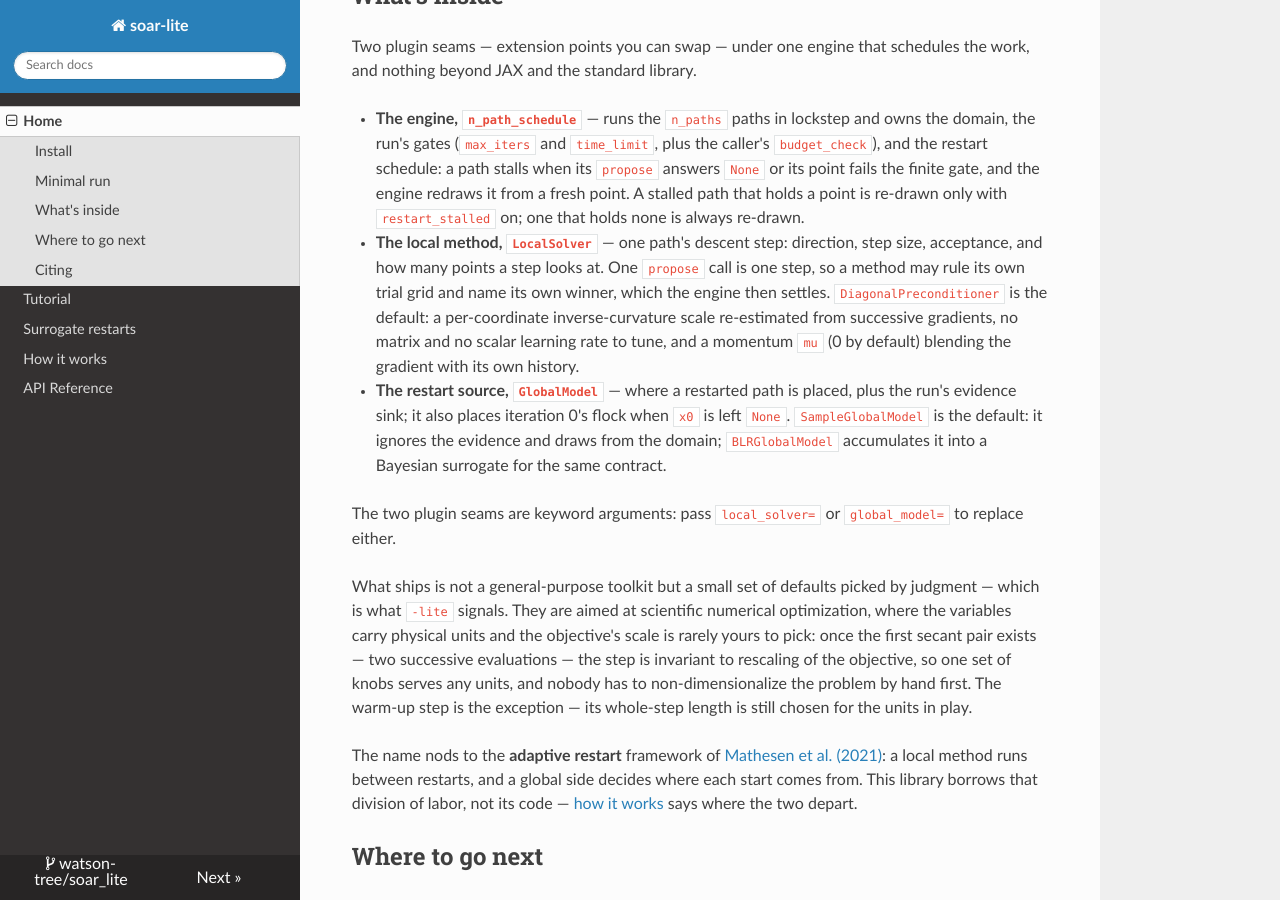
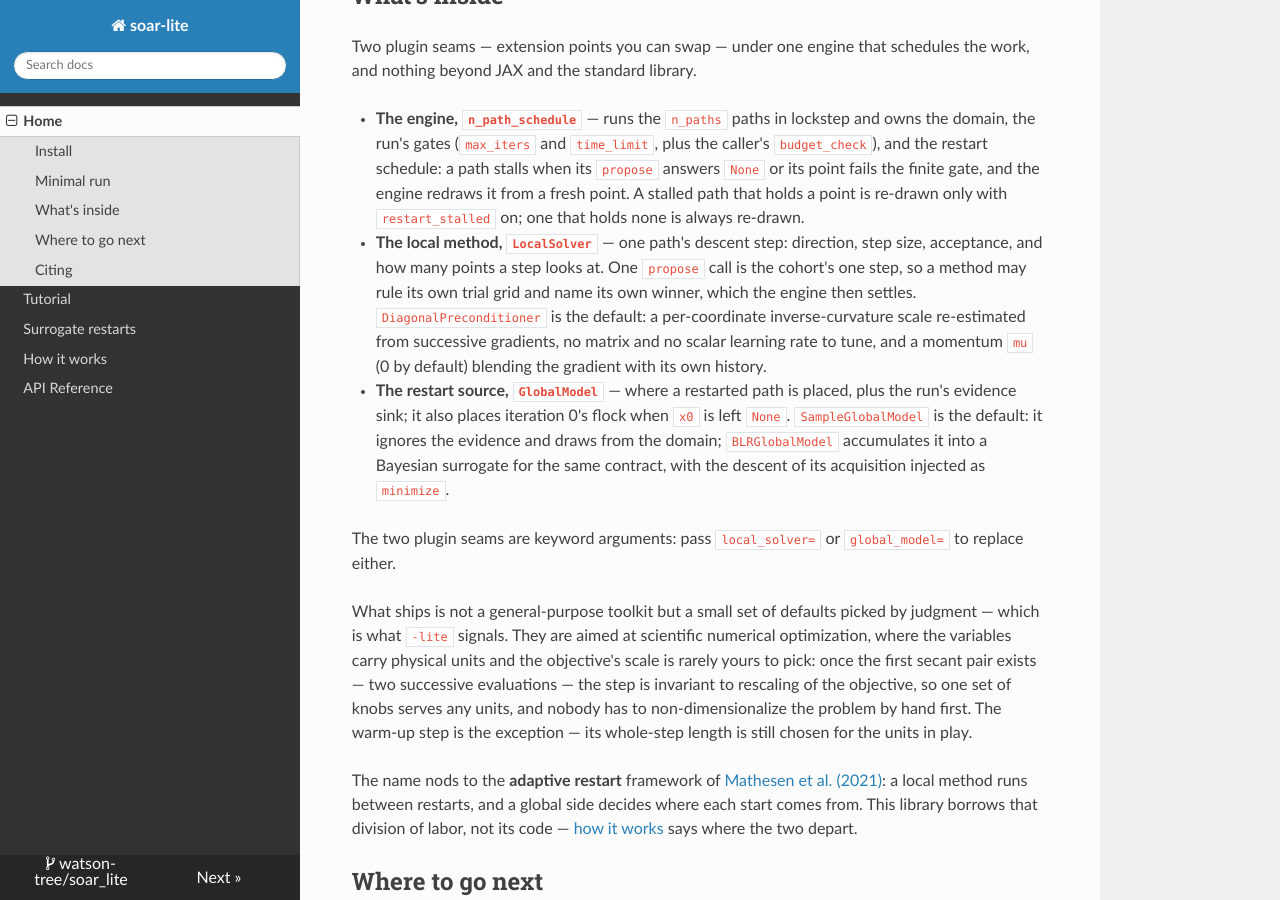
Before and after one commit to watson-tree/soar_lite, an MkDocs documentation site: the page built from docs/index.md, in a window 1280 px wide and 900 px high, scrolled down 1441 px. Built offline with MkDocs 1.6.1, drawn with Linux system fonts in a browser that asks for light colours; nearby versions of some CDN libraries.

Commit message:
docs: say what the acquisition needs, and where a stopped path is re-drawn
A review against the API Reference found no signature the pages get wrong,
but five sentences that read as more than the code promises. Each one is a
half-sentence, so each is fixed where it stood.

The one that could cost a first call: `BLRGlobalModel`'s `minimize` is
keyword-only with no default, so `BLRGlobalModel(key=...)` raises
`TypeError`. The tutorial's "What ships" list and the home page's
"What's inside" both named the surrogate and said nothing about the
injection, leaving the reader to discover it from the signature.

Two qualifiers were missing where the surrounding text had them. A path
stops for good only when it holds a point: `_AllStalled` is raised when
nothing restarts beside a fully stalled flock, and a path holding none is
always in the redraw set. The how-to's cap section said an early-settled
inner run "ends on `all_stalled`" unqualified, two bullets after saying an
inner path may end holding no point - the page contradicted itself. The
same page described `propose` as the restart source alone, though iteration
0 asks it when no `x0` was handed in; its own "five things" already says so.

The other two are precision. `x0` is placed where given and still passes
the finite gate, so "exactly where given" now carries the refusal. The four
flat counters are `@property` aliases of `work`, not dataclass fields; the
table's `work` row now says so rather than adding a header the rows with
real fields would not fit. "One `propose` call is one step" read as per-path
next to "one path's descent step", so it says the cohort's step.

The home page exists twice, so its two edits are applied to both copies.
mkdocs build --strict is clean.

```diff
--- a/docs/index.md
+++ b/docs/index.md
@@ -84,16 +84,16 @@ schedules the work, and nothing beyond JAX and the standard library.
   only with `restart_stalled` on; one that holds none is always re-drawn.
 - **The local method, `LocalSolver`** — one path's descent step: direction,
   step size, acceptance, and how many points a step looks at. One `propose` call
-  is one step, so a method may rule its own trial grid and name its own winner,
-  which the engine then settles. `DiagonalPreconditioner` is the default: a
-  per-coordinate inverse-curvature scale re-estimated from successive gradients,
-  no matrix and no scalar learning rate to tune, and a momentum `mu` (0 by
-  default) blending the gradient with its own history.
+  is the cohort's one step, so a method may rule its own trial grid and name its
+  own winner, which the engine then settles. `DiagonalPreconditioner` is the
+  default: a per-coordinate inverse-curvature scale re-estimated from successive
+  gradients, no matrix and no scalar learning rate to tune, and a momentum `mu`
+  (0 by default) blending the gradient with its own history.
 - **The restart source, `GlobalModel`** — where a restarted path is placed, plus
   the run's evidence sink; it also places iteration 0's flock when `x0` is left
   `None`. `SampleGlobalModel` is the default: it ignores the evidence and draws
   from the domain; `BLRGlobalModel` accumulates it into a Bayesian surrogate for
-  the same contract.
+  the same contract, with the descent of its acquisition injected as `minimize`.
 
 The two plugin seams are keyword arguments: pass `local_solver=` or
 `global_model=` to replace either.
```
Also changed, not shown: README.md (+6 -6 lines), docs/how-to/surrogate-restarts.md (+7 -4 lines), docs/tutorial/getting-started.md (+4 -3 lines).
